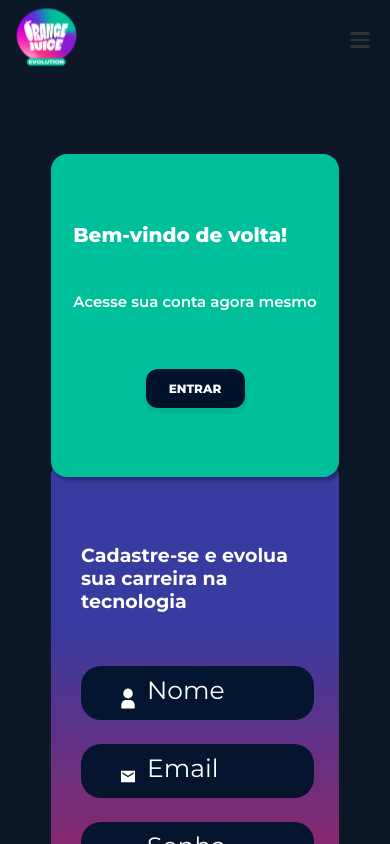
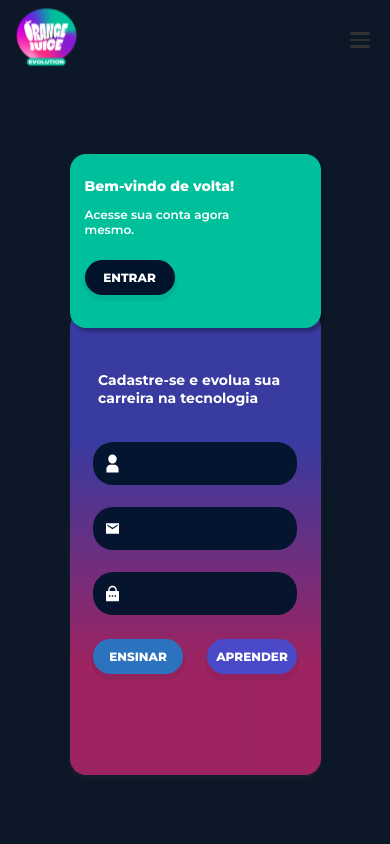
Before and after one commit to orange-squad28/orange-evolution-front, a Next.js app: page /login in a window 390 px wide. Shown: the top 844 px of the page. Built offline with nearby package versions, Linux system fonts and the light colour scheme.

Commit message:
versao mobile login finalizada

```diff
--- a/src/components/Botao-grande/Botao-grande.module.css
+++ b/src/components/Botao-grande/Botao-grande.module.css
@@ -11,9 +11,9 @@
 
 @media (max-width: 768px) {
   .botao_grande {
-    width: 9.9rem;
-    height: 3.9rem;
+    width: 9rem;
+    height: 3.5rem;
     font-size: 1.2rem;
-    border-radius: 12px;
+    border-radius: 18px;
   }
 }
--- a/src/components/Input/Input.module.css
+++ b/src/components/Input/Input.module.css
@@ -15,6 +15,7 @@
 
 .input::placeholder {
   font-size: 25px;
+  font-weight: 700;
   color: #ffffff;
 }
 
@@ -28,7 +29,36 @@
 
 @media (max-width: 768px) {
   .input {
-    width: 23.3rem;
+    width: 20.4rem;
     height: 4.3rem;
+    padding: 1.5rem 3.5rem;
+    font-size: 1.4rem;
+  }
+  .icone {
+    width: 1.31rem;
+    height: 1.87rem;
+    left: 13px;
+    top: 12px;
+  }
+
+  .input::placeholder {
+    display: none;
+  }
+
+  .input::-webkit-input-placeholder {
+    color: transparent;
+  }
+  .input:-moz-placeholder {
+    /* Firefox 18- */
+    color: transparent;
+  }
+
+  .input::-moz-placeholder {
+    /* Firefox 19+ */
+    color: transparent;
+  }
+
+  .input:-ms-input-placeholder {
+    color: transparent;
   }
 }
--- a/src/pages/login/Login.module.css
+++ b/src/pages/login/Login.module.css
@@ -34,6 +34,7 @@
   display: flex;
   flex-direction: column;
   justify-content: space-evenly;
+  align-items: center;
 
   background: linear-gradient(
     180deg,
@@ -44,12 +45,13 @@
   border-radius: 0 16px 16px 0;
   width: 70rem;
   height: 59.2rem;
-  padding-left: 8.4rem;
+  padding-top: 7.4rem;
 }
 
 .form_login_titulo {
   font-size: 3.5rem;
   width: 48.2rem;
+  display: none;
 }
 
 .form_input {
@@ -82,38 +84,50 @@
   }
 
   .aside_login {
-    width: 28.8rem;
-    height: 32.3rem;
-    padding: 1rem;
+    width: 25.1rem;
+    height: 17.4rem;
+    padding: 0 1rem 1rem 1.5rem;
     left: 0;
     top: 17px;
+    align-items: flex-start;
   }
 
   .form_login {
-    width: 28.8rem;
-    padding: 3rem;
+    width: 25.1rem;
+    height: 46.4rem;
+    padding: 6rem 2rem 0rem 2rem;
+    justify-content: initial;
     border-radius: 16px;
   }
 
   .aside_login_titulo {
-    font-size: 2rem;
+    font-size: 1.4rem;
     font-weight: 800;
+    margin-bottom: 12px;
   }
 
   .aside_login_parag {
-    font-size: 1.5rem;
+    font-size: 1.2rem;
     font-weight: 600;
+    width: 15rem;
   }
   .form_login_titulo {
-    font-size: 1.9rem;
-    width: 24rem;
+    font-size: 1.4rem;
+    width: 20.4rem;
+    margin-left: 10px;
+    display: initial;
   }
   .form_botoes {
-    width: 20rem;
+    margin-top: 2.1rem;
+
+    width: 20.4rem;
   }
 
   .form_input {
-    width: 23.3rem;
-    height: 210px;
+    width: 20.4rem;
+    height: 17.6rem;
+    margin-top: 3.5rem;
+    justify-content: initial;
+    gap: 22px;
   }
 }
--- a/src/pages/login/index.tsx
+++ b/src/pages/login/index.tsx
@@ -57,7 +57,7 @@ export default function Login() {
             <div className={style.aside_conteudo}>
               <h1 className={style.aside_login_titulo}>Bem-vindo de volta!</h1>
               <p className={style.aside_login_parag}>
-                Acesse sua conta agora mesmo
+                Acesse sua conta agora mesmo.
               </p>
             </div>
 
```
